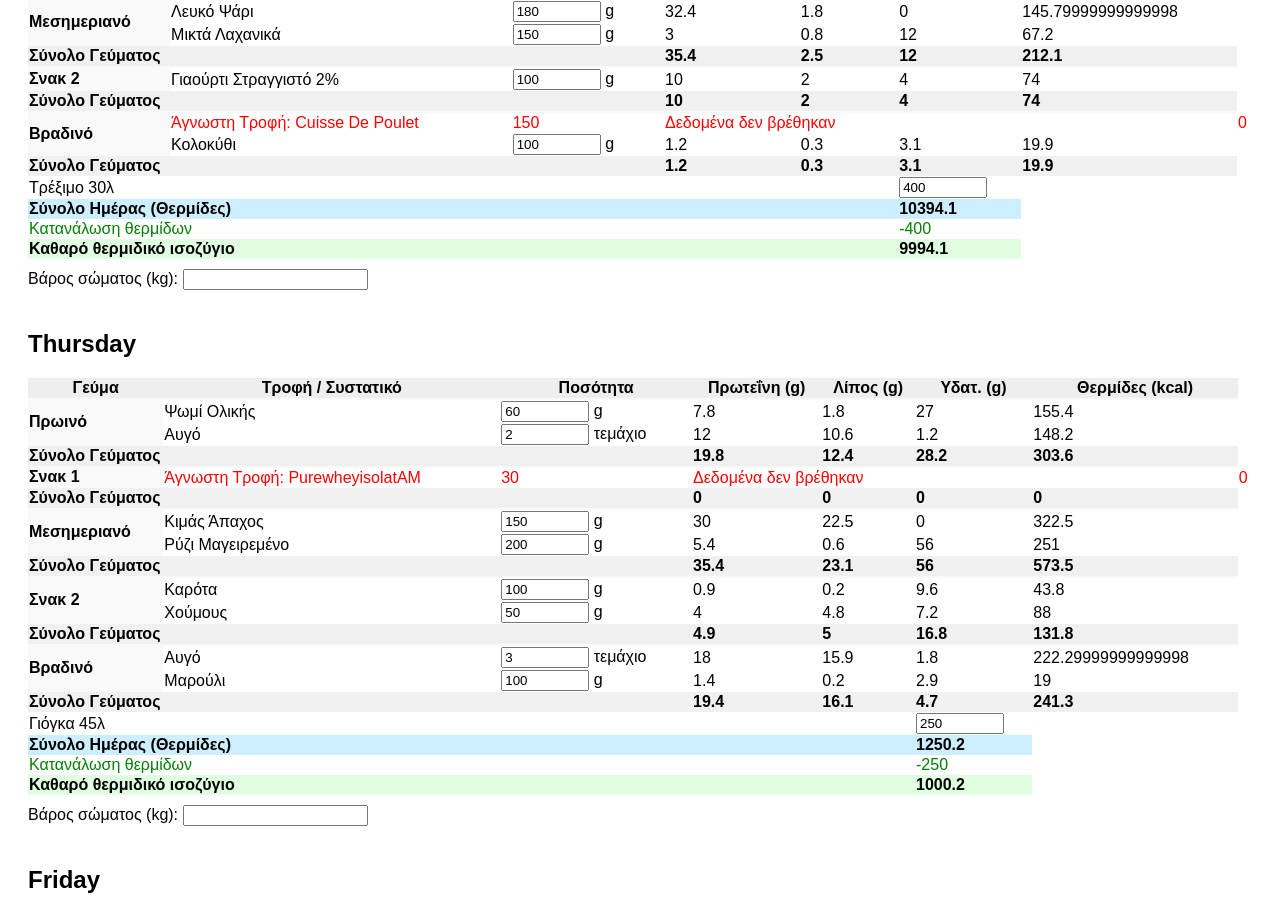
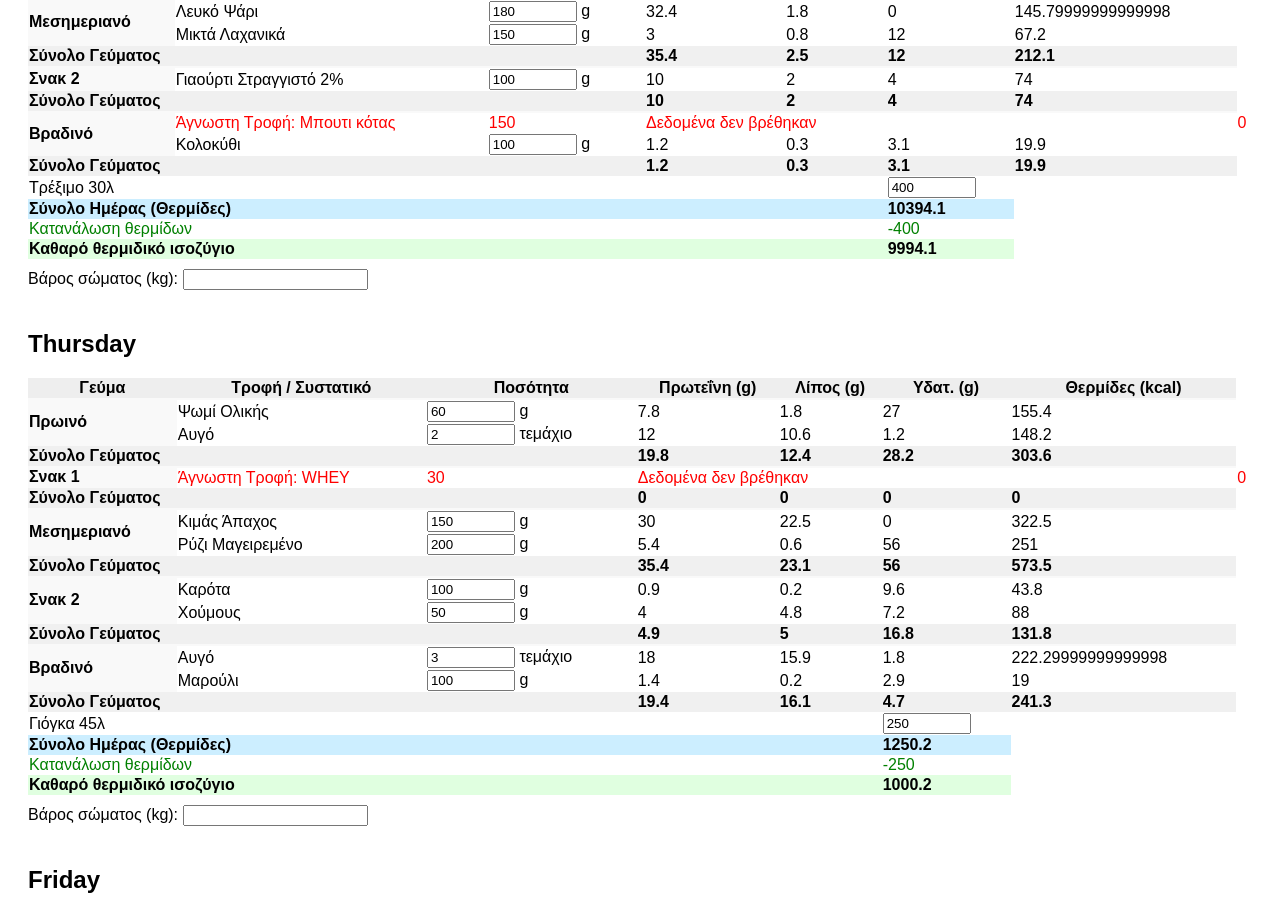
Before and after one commit to xristara/fitness-tracker-final, a React (Vite) app: page / in a window 1280 px wide. Shown: the part 1586-2496 px from the top of the page. Built offline with nearby package versions, Linux system fonts and the light colour scheme.

Commit message:
Update App.jsx

```diff
--- a/App.jsx
+++ b/App.jsx
@@ -56,7 +56,7 @@ const foodDatabase = {
 
   // Άλλα
   'honey': { name: 'Μέλι', protein: 0.3, fat: 0, carbs: 82, unit: 'g' },
-  'PurewheyisolatAM ': { name: 'WHEY', protein: 90, fat: 1.7, carbs: 4, unit: 'g' }, // ανά 1 τεμάχιο μπάρας (τυπική)
+  'PurewheyisolatAM': { name: 'WHEY', protein: 90, fat: 1.7, carbs: 4, unit: 'g' },
 };
 
 
@@ -113,7 +113,7 @@ const initialPlan = {
     ]},
     { meal: 'Σνακ 2', type: 'meal', ingredients: [{ foodId: 'greekYogurt2pct', quantity: 100 }] }, // Αντικατάσταση "Σμούθι φρούτων"
     { meal: 'Βραδινό', type: 'meal', ingredients: [
-        { foodId: 'Cuisse De Poulet', quantity: 150 },
+        { foodId: 'Μπουτι κότας', quantity: 150 },
         { foodId: 'zucchini', quantity: 100 }
     ]},
     { type: 'activity', activity: 'Τρέξιμο 30λ', burn: 400 }
@@ -123,7 +123,7 @@ const initialPlan = {
         { foodId: 'breadWholeWheat', quantity: 60 }, // π.χ. 2 φέτες ψωμί
         { foodId: 'egg', quantity: 2 }
     ]},
-    { meal: 'Σνακ 1', type: 'meal', ingredients: [{ foodId: 'PurewheyisolatAM', quantity: 30 }] },
+    { meal: 'Σνακ 1', type: 'meal', ingredients: [{ foodId: 'WHEY', quantity: 30 }] },
     { meal: 'Μεσημεριανό', type: 'meal', ingredients: [
         { foodId: 'mincedMeatLean', quantity: 150 },
         { foodId: 'riceCooked', quantity: 200 }
```
